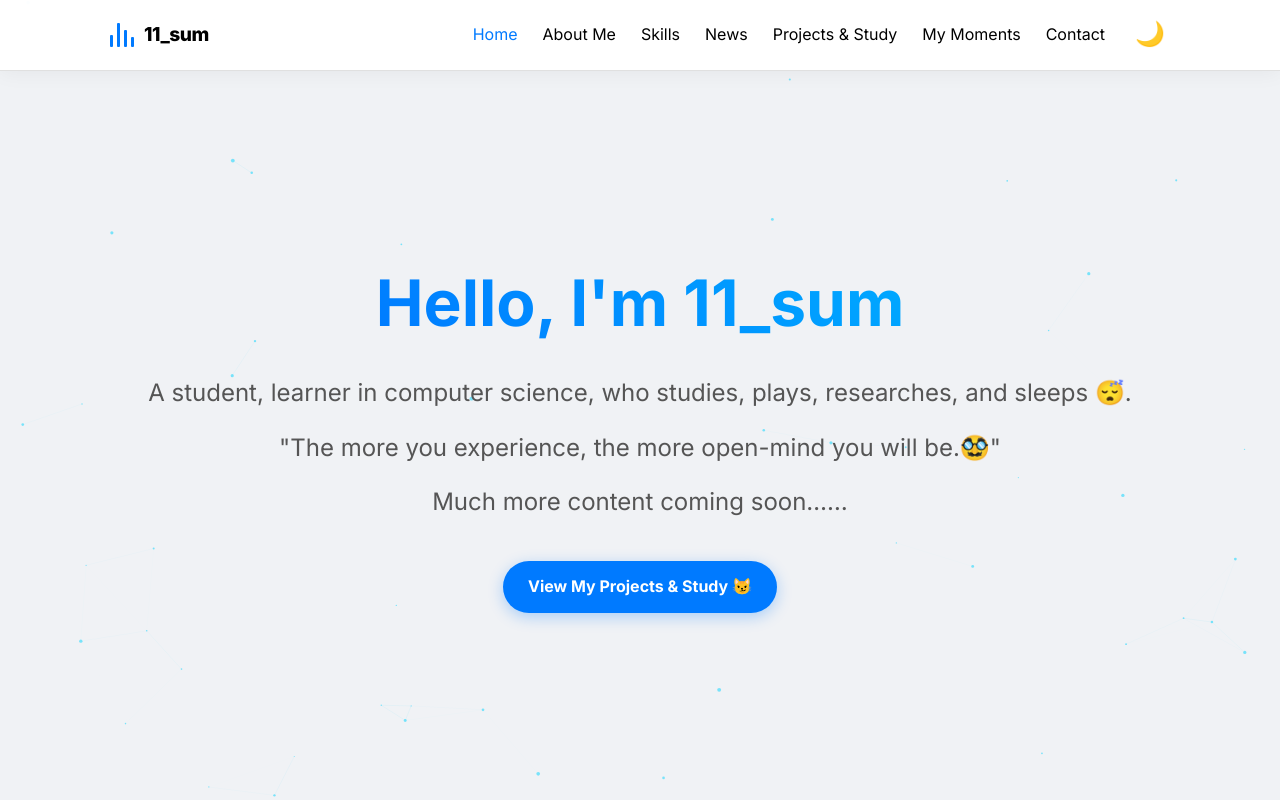
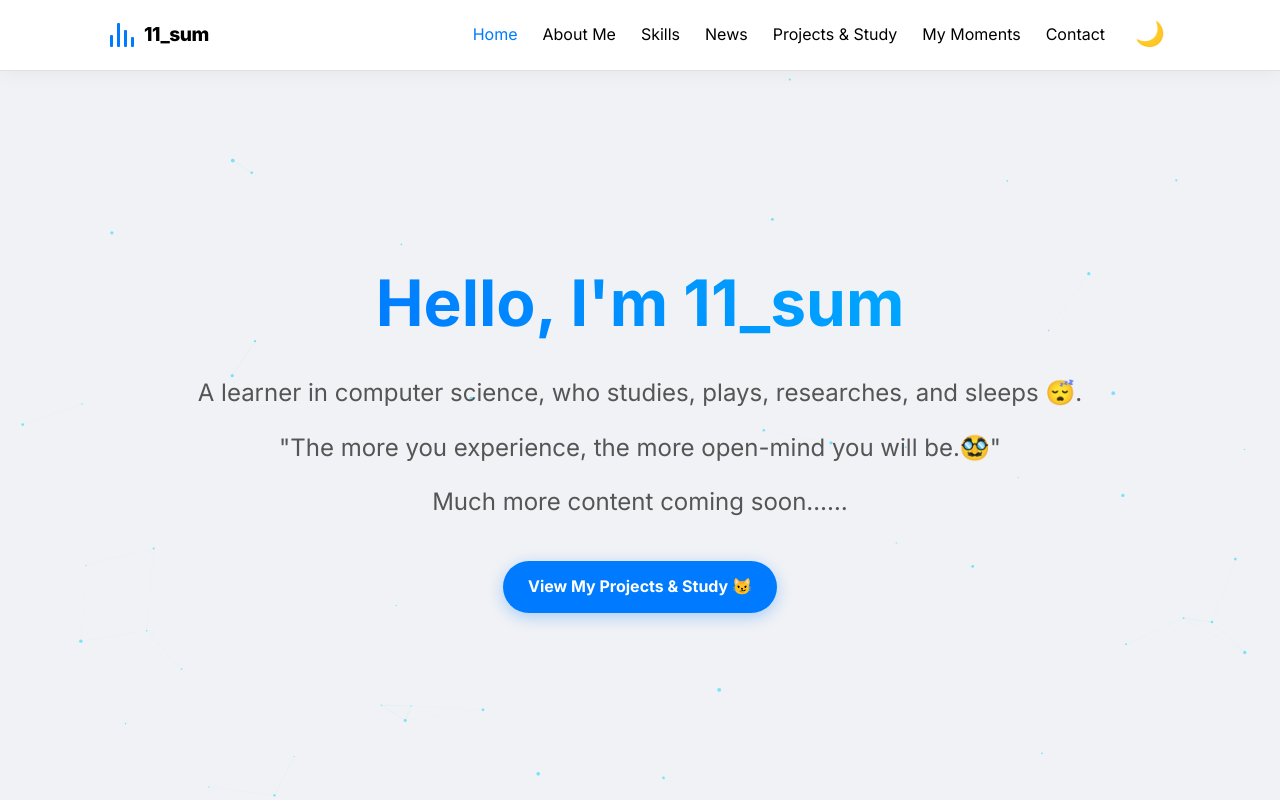
Before and after one commit to Elevenvenven/Elevenvenven.github.io, a plain HTML site: page index.html in a window 1280 px wide. Shown: the top 800 px of the page. Drawn offline with Linux system fonts and the light colour scheme.

Commit message:
fix: simplify bio to A learner in computer science

```diff
--- a/index.html
+++ b/index.html
@@ -804,7 +804,7 @@
     <main>
         <section id="hero">
             <h1 >Hello, I'm 11_sum</h1>
-            <p >A student, learner in computer science, who studies, plays, researches, and sleeps 😴.</p>
+            <p >A learner in computer science, who studies, plays, researches, and sleeps 😴.</p>
             <p >"The more you experience, the more open-mind you will be.🥸"</p>
             <p >Much more content coming soon……</p>
             <a href="#projects" class="cta-button" >View My Projects & Study 😼</a>
```
